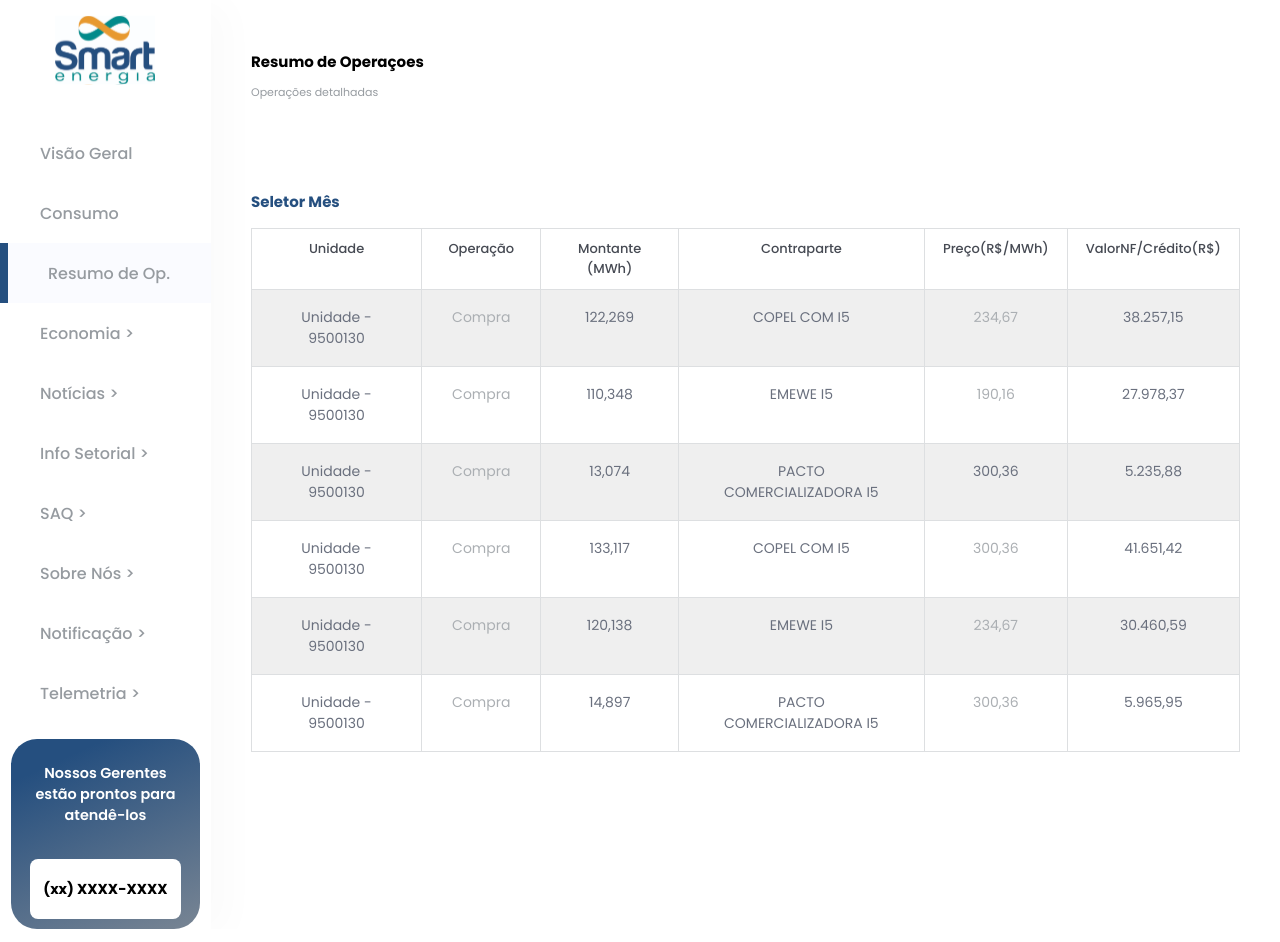
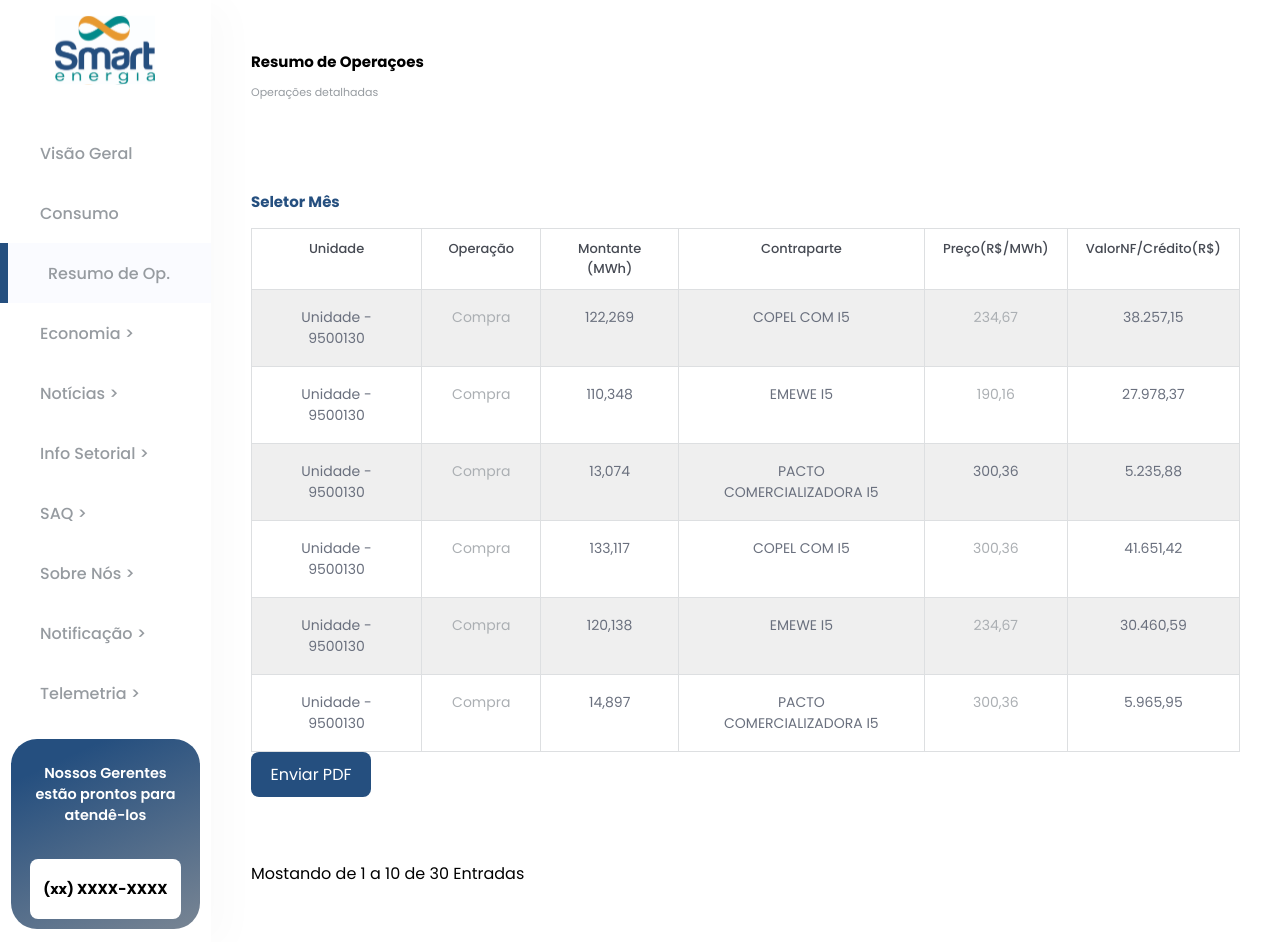
Before and after one commit to giulianopaschoalino/smart-front, a Next.js app: page /resumoOperacao in a window 1280 px wide. Built offline with nearby package versions, Linux system fonts and the light colour scheme.

Commit message:
:sparkles: add Operation Summary Page

```diff
--- a/pages/resumoOperacao.tsx
+++ b/pages/resumoOperacao.tsx
@@ -1,4 +1,5 @@
 import React from 'react';
+import BasicButton from '../src/components/buttons/basicButton/BasicButton';
 import Sidebar from '../src/components/sidebar/Sidebar';
 
 import { TableView} from  '../styles/layouts/resumoOperacao/ResumoOperacaoView';
@@ -77,8 +78,11 @@
 </tbody>
 </table>
 
+<BasicButton title='Enviar PDF' />
+<p>Mostando de 1 a 10 de 30 Entradas</p>
 
     </TableView>
 
+
   )
 }
--- a/styles/layouts/ResumoOperacao/ResumoOperacaoView.ts
+++ b/styles/layouts/ResumoOperacao/ResumoOperacaoView.ts
@@ -2,7 +2,7 @@
 
 
 export const TableView = styled.div`
-display: flex;
+    display: flex;
     padding: 2.5rem;
     justify-content: center;
     flex-direction: column;
@@ -138,4 +138,9 @@
     font-size: 15px;
     margin-top: 5rem;
     }
+  p{
+    margin-top: 4rem;
+  }
+
+
 `;
```
